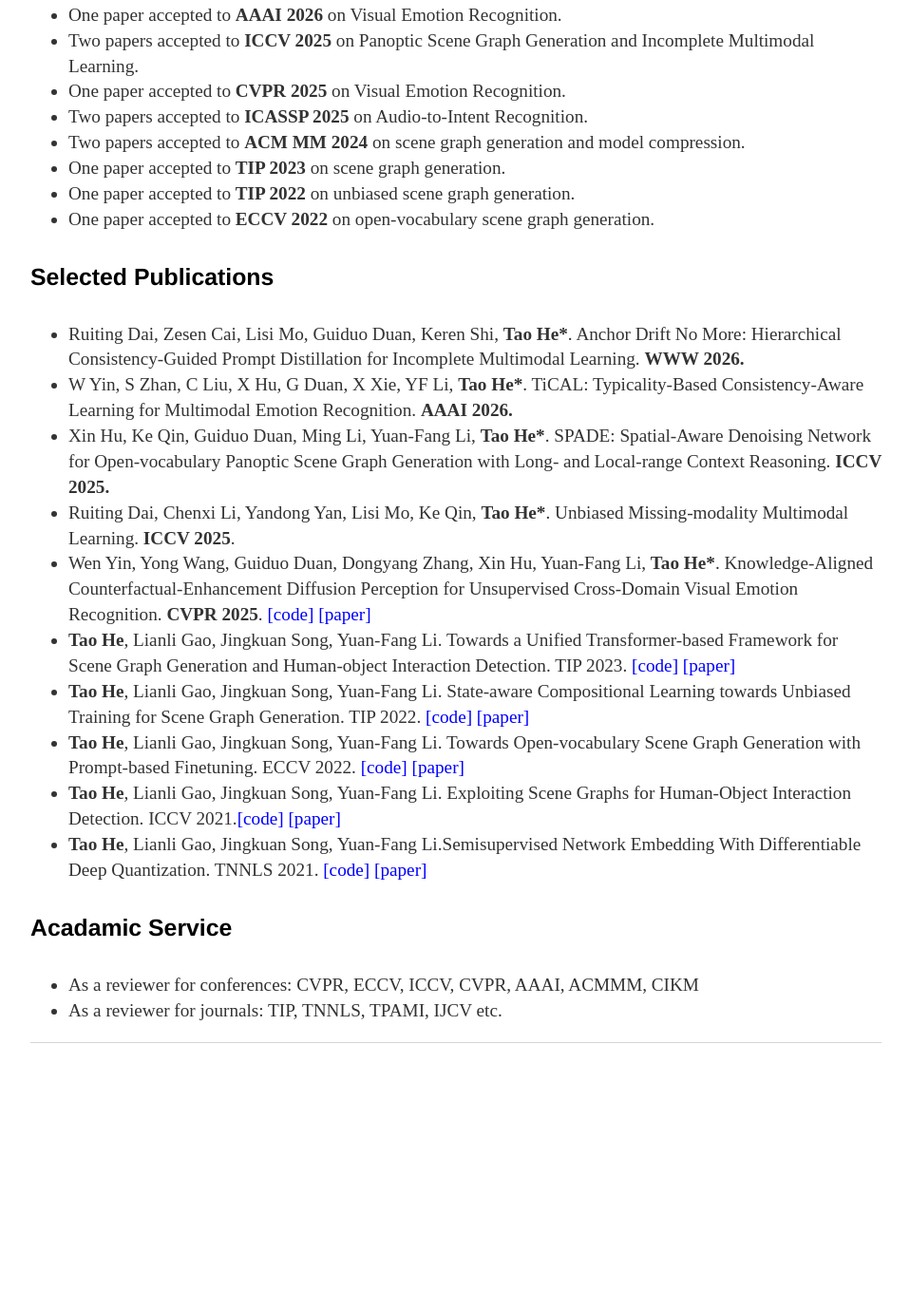
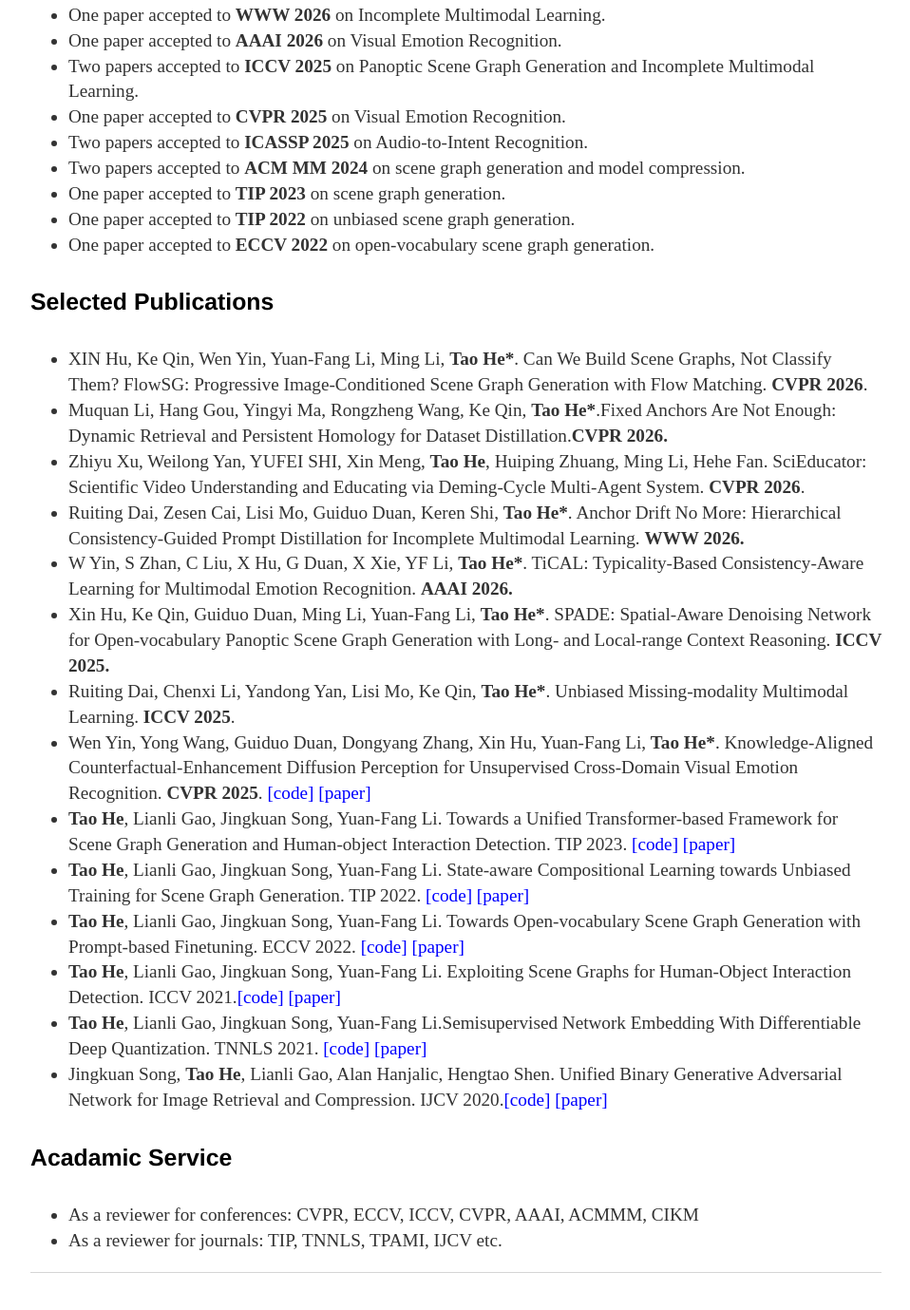
Before and after one commit to ht014/ht014.github.io, a Jekyll site: the page built from index.html, in a window 1280 px wide and 1400 px high, scrolled down 711 px. Shown: the top 1379 px of the window at 95% size, without its empty margins (160-1118 px from the left). Built offline with Jekyll 4.4.1, drawn with Linux system fonts in a browser that asks for light colours; before the commit the page ends 1869 px from its top, so only the background shows below that; some of the changed text lies outside the part shown.

Commit message:
Update index.html

```diff
--- a/index.html
+++ b/index.html
@@ -32,6 +32,7 @@
 
 <h4> Recent News</h4>
 <ul>
+	<li>Three papers accepted to <strong>CVPR 2026</strong> on Multimodal Learning.</li>
 	<li>One paper accepted to <strong>Pattern Recognition 2026</strong> on Lifelong Scene Graph Generation.</li>
 	<li>One paper accepted to <strong>WWW 2026</strong> on Incomplete Multimodal Learning.</li>
 	<li>One paper accepted to <strong>AAAI 2026</strong> on Visual Emotion Recognition.</li>
@@ -53,6 +54,9 @@
 
 <h4>Selected Publications</h4>
 <ul>
+<li>XIN Hu, Ke Qin, Wen Yin, Yuan-Fang Li, Ming Li,  <strong>Tao He*</strong>. Can We Build Scene Graphs, Not Classify Them? FlowSG: Progressive Image-Conditioned Scene Graph Generation with Flow Matching.  <strong>CVPR 2026</strong>.</li>
+<li>Muquan Li, Hang Gou, Yingyi Ma, Rongzheng Wang, Ke Qin, <strong>Tao He*</strong>.Fixed Anchors Are Not Enough: Dynamic Retrieval and Persistent Homology for Dataset Distillation.<strong>CVPR 2026.</strong></li>
+<li>Zhiyu Xu, Weilong Yan, YUFEI SHI, Xin Meng, <strong>Tao He</strong>, Huiping Zhuang, Ming Li, Hehe Fan. SciEducator: Scientific Video Understanding and Educating via Deming-Cycle Multi-Agent System.  <strong>CVPR 2026</strong>.</li>
 	<li>Ruiting Dai, Zesen Cai, Lisi Mo, Guiduo Duan, Keren Shi, <strong>Tao He*</strong>. Anchor Drift No More: Hierarchical Consistency-Guided Prompt Distillation for Incomplete Multimodal Learning. <strong>WWW 2026.</strong></li>
 	<li>W Yin, S Zhan, C Liu, X Hu, G Duan, X Xie, YF Li, <strong>Tao He*</strong>. TiCAL: Typicality-Based Consistency-Aware Learning for Multimodal Emotion Recognition. <strong>AAAI 2026.</strong></li>
 	<li>Xin Hu, Ke Qin, Guiduo Duan, Ming Li, Yuan-Fang Li, <strong>Tao He*</strong>. SPADE: Spatial-Aware Denoising Network for Open-vocabulary Panoptic Scene Graph Generation with Long- and Local-range Context Reasoning. <strong>ICCV 2025.</strong></li>
@@ -65,7 +69,7 @@
 
 	<li><strong>Tao He</strong>, Lianli Gao, Jingkuan Song, Yuan-Fang Li. Exploiting Scene Graphs for Human-Object Interaction Detection. ICCV 2021.<a href=" " rel="nofollow"><font color="#0000ff">[code]</font></a> <a href="https://arxiv.org/abs/2108.08584" rel="nofollow"><font color="#0000ff">[paper]</font></a> <font color="#ff0000"><b>&nbsp;</b></font> </li>
 	<li><strong>Tao He</strong>, Lianli Gao, Jingkuan Song, Yuan-Fang Li.Semisupervised Network Embedding With Differentiable Deep Quantization. TNNLS 2021. <a href=" " rel="nofollow"><font color="#0000ff">[code]</font></a> <a href="https://arxiv.org/pdf/2108.09128" rel="nofollow"><font color="#0000ff">[paper]</font></a> <font color="#ff0000"><b>&nbsp;</b></font> </li>
-	<!-- <li>Jingkuan Song, <strong>Tao He</strong>, Lianli Gao,  Alan Hanjalic, Hengtao Shen. Unified Binary Generative Adversarial Network for Image Retrieval and Compression. IJCV 2020.<a href="" rel="nofollow"><font color="#0000ff">[code]</font></a> <a href="http://pure.tudelft.nl/ws/files/82393102/ijcv2020_binary.pdf" rel="nofollow"><font color="#0000ff">[paper]</font></a> <font color="#ff0000"><b>&nbsp;</b></font> </li> -->
+	<li>Jingkuan Song, <strong>Tao He</strong>, Lianli Gao,  Alan Hanjalic, Hengtao Shen. Unified Binary Generative Adversarial Network for Image Retrieval and Compression. IJCV 2020.<a href="" rel="nofollow"><font color="#0000ff">[code]</font></a> <a href="http://pure.tudelft.nl/ws/files/82393102/ijcv2020_binary.pdf" rel="nofollow"><font color="#0000ff">[paper]</font></a> <font color="#ff0000"><b>&nbsp;</b></font> </li>
 
 	<!-- <li><strong>Tao He</strong>, Lianli Gao, Jingkuan Song, Xing Wang, Ke Huang, Yuan-Fang Li. Sneq: Semi-supervised Attributed Network Embedding with Attention-based Quantisation. AAAI 2020.<a href=" " rel="nofollow"><font color="#0000ff">[code]</font></a> <a href=" " rel="nofollow"><font color="#0000ff">[paper]</font></a> <font color="#ff0000"><b>&nbsp;</b></font> </li> -->
 
```
